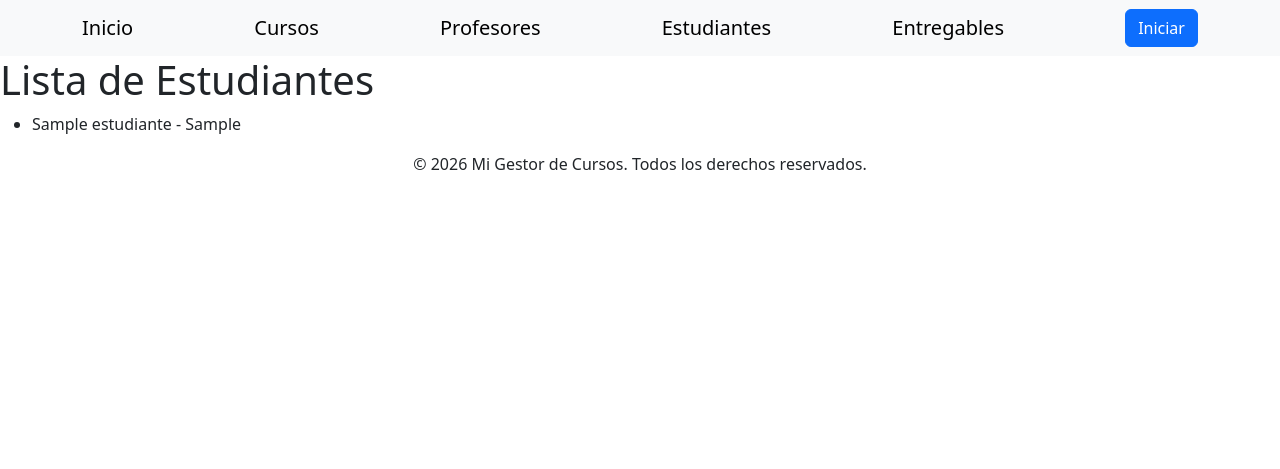
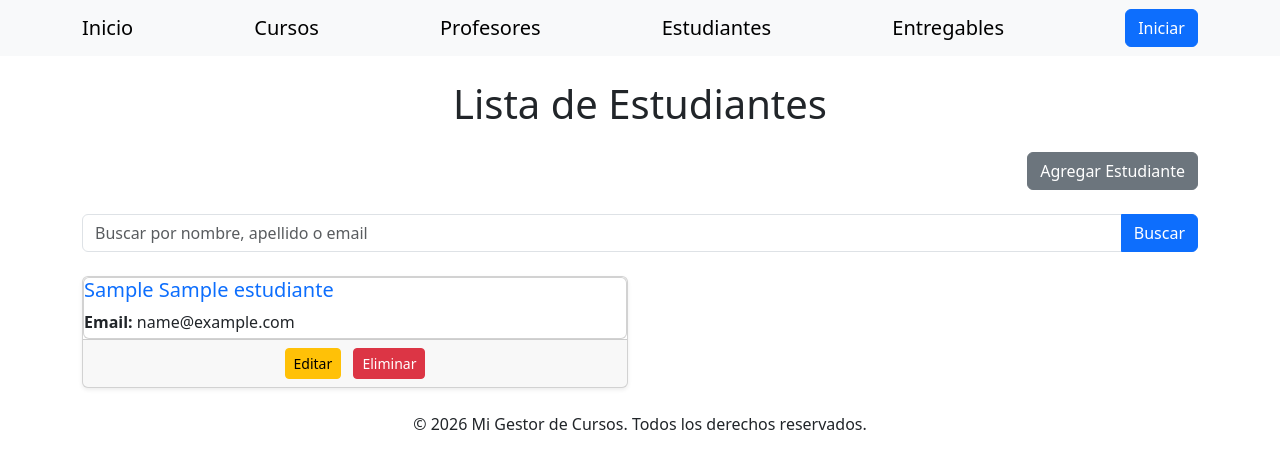
Before and after one commit to MauLen-dev/Primer-Proyecto-Cursos-Django, a Django app: page /lista_estudiantes/ in a window 1280 px wide. Shown: the top 469 px of the page. Run offline with Django 5.2, Linux system fonts and the light colour scheme; tables that the repository leaves empty hold one stand-in row (values such as "Sample post"); some libraries are stand-ins or nearby versions.

Commit message:
cambios en las urls

```diff
--- a/Proyecto1/myapp/templates/myapp/lista_estudiantes.html
+++ b/Proyecto1/myapp/templates/myapp/lista_estudiantes.html
@@ -1,12 +1,46 @@
 {% extends 'base.html' %}
 {% block title %} Lista de Estudiantes {% endblock %}
 {% block content %}
-    <body>
-        <h1>Lista de Estudiantes</h1>
-        <ul>
-            {% for estudiante in estudiantes %}
-                <li>{{ estudiante.nombre }} - {{ estudiante.apellido }}</li>
-            {% endfor %}
-        </ul>
-    </body>
+   <div class="container mt-4">
+    <h1 class="text-center mb-4"> Lista de Estudiantes </h1>
+    <div class="text-end mb-4"> <a class="btn btn-secondary" href="{% url 'estudianteFormulario' %}">Agregar Estudiante</a>
+    </div>
+
+    <form method="get" action="{% url 'lista_estudiantes' %}" class="mb-4">
+        <div class="input-group">
+            <input type="text" name="q" class="form-control" placeholder="Buscar por nombre, apellido o email" value="{{ query|default_if_none:'' }}">
+            <button type="submit" class="btn btn-primary">
+                <i class="bi bi-search"></i> Buscar
+            </button>
+        </div>
+    </form>
+
+    <div class="row">
+        {% for estudiante in estudiantes %}
+        <div class="col-mb-4 col-sm-6 mb-4">
+            <div class="card shadow-sm h-100">
+                <div class="card body">
+                    <h5 class="card-title text-primary"> {{ estudiante.apellido }} {{ estudiante.nombre }}
+                    </h5>
+                    <p class="card-text mb-1"> <strong> Email:</strong> {{ estudiante.email }}
+                    </p>
+                </div>
+                <div class="card-footer text-center">
+                    <a href="{% url 'estudianteEditar' profesor.id %}" class="btn btn-warning btn-sm me-2">Editar</a>
+                    <a href="{% url 'estudianteEliminar' profesor.id %}" class="btn btn-danger btn-sm" onclick="return confirm('¿Seguro que deseas eliminar a {{ estudiante.nombre }} {{ estudiante.apellido }} ?')"> Eliminar </a>
+                </div>
+
+            </div>
+
+        </div>
+       {% empty %}
+       <p class="text-muted text-center"> No hay estudiantes registrados.</p>
+       {% endfor %}
+
+
+
+    </div>
+
+
+</div>
 {% endblock %}
```
Also changed, not shown: Proyecto1/myapp/templates/myapp/detalle_estudiante.html (deleted, +0 -9 lines).
